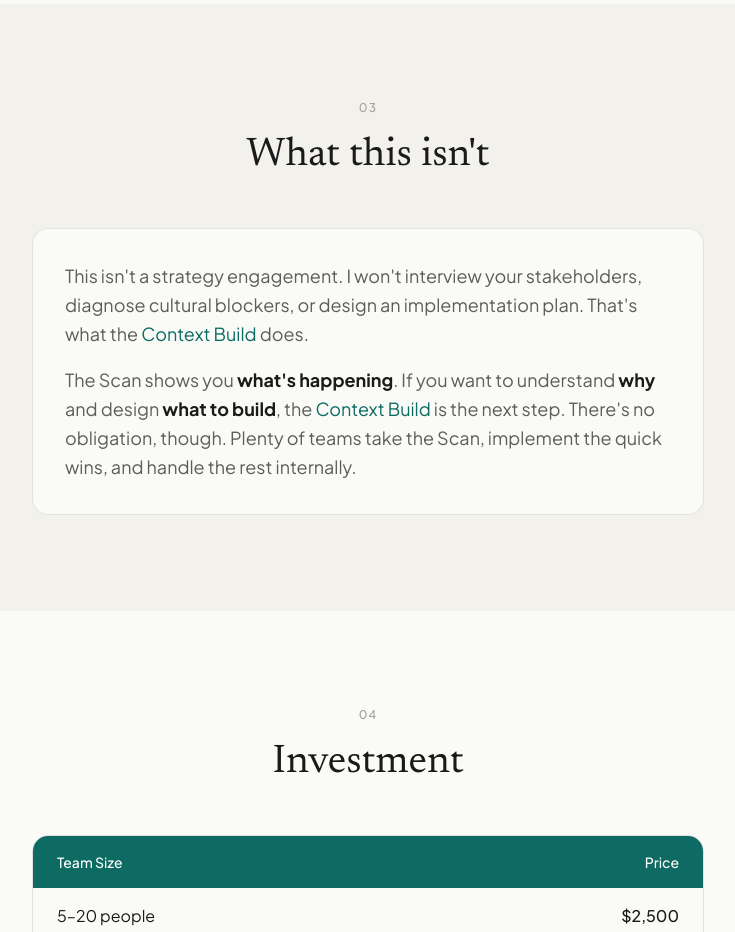
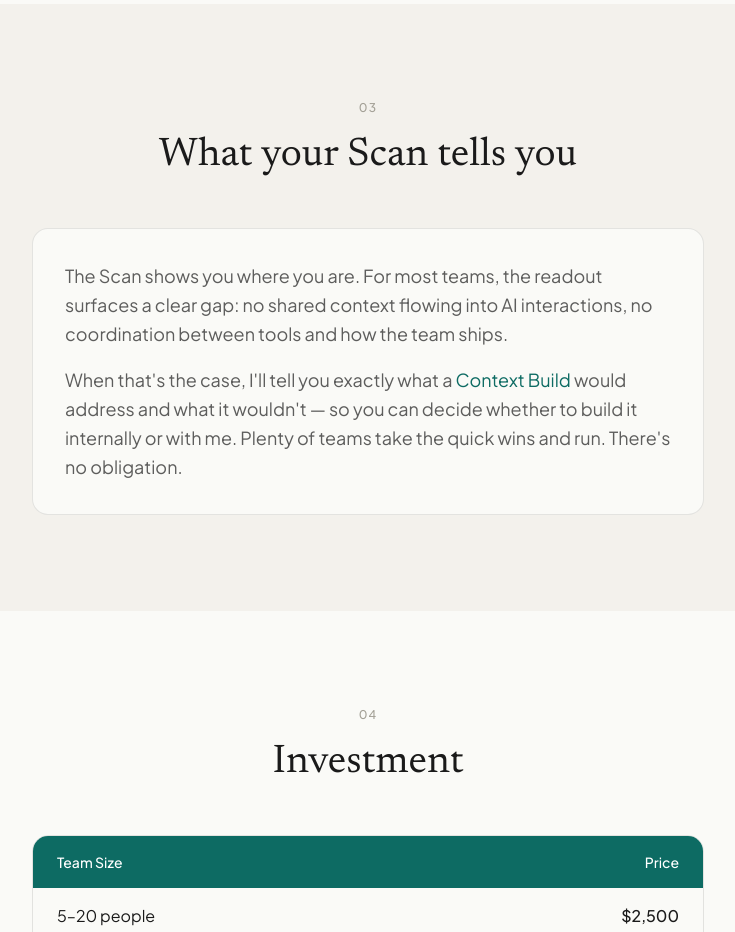
Before and after one commit to prollinson/domeworks-web, a SvelteKit app: page /scan in a window 1280 px wide. Shown: the part 2060-2992 px from the top of the page, without its empty margins (272-1007 px from the left). Built offline with nearby package versions, Linux system fonts and the light colour scheme.

Commit message:
copy: scan page — prescriptive conversion to Context Build

```diff
--- a/src/routes/scan/+page.svelte
+++ b/src/routes/scan/+page.svelte
@@ -108,15 +108,15 @@
   </div>
 </Section>
 
-<!-- What This Isn't -->
-<Section background="muted" padding="lg" eyebrow="03" title="What this isn't">
+<!-- What Your Scan Tells You -->
+<Section background="muted" padding="lg" eyebrow="03" title="What your Scan tells you">
   <div class="max-w-2xl mx-auto" use:reveal>
     <div class="p-8 bg-warm-white rounded-2xl border border-charcoal/10">
       <p class="text-lg text-charcoal/70 leading-relaxed mb-4">
-        This isn't a strategy engagement. I won't interview your stakeholders, diagnose cultural blockers, or design an implementation plan. That's what the <a href="/context-build/" class="text-primary hover:underline">Context Build</a> does.
+        The Scan shows you where you are. For most teams, the readout surfaces a clear gap: no shared context flowing into AI interactions, no coordination between tools and how the team ships.
       </p>
       <p class="text-lg text-charcoal/70 leading-relaxed">
-        The Scan shows you <strong class="text-charcoal">what's happening</strong>. If you want to understand <strong class="text-charcoal">why</strong> and design <strong class="text-charcoal">what to build</strong>, the <a href="/context-build/" class="text-primary hover:underline">Context Build</a> is the next step. There's no obligation, though. Plenty of teams take the Scan, implement the quick wins, and handle the rest internally.
+        When that's the case, I'll tell you exactly what a <a href="/context-build/" class="text-primary hover:underline">Context Build</a> would address and what it wouldn't — so you can decide whether to build it internally or with me. Plenty of teams take the quick wins and run. There's no obligation.
       </p>
     </div>
   </div>
```
